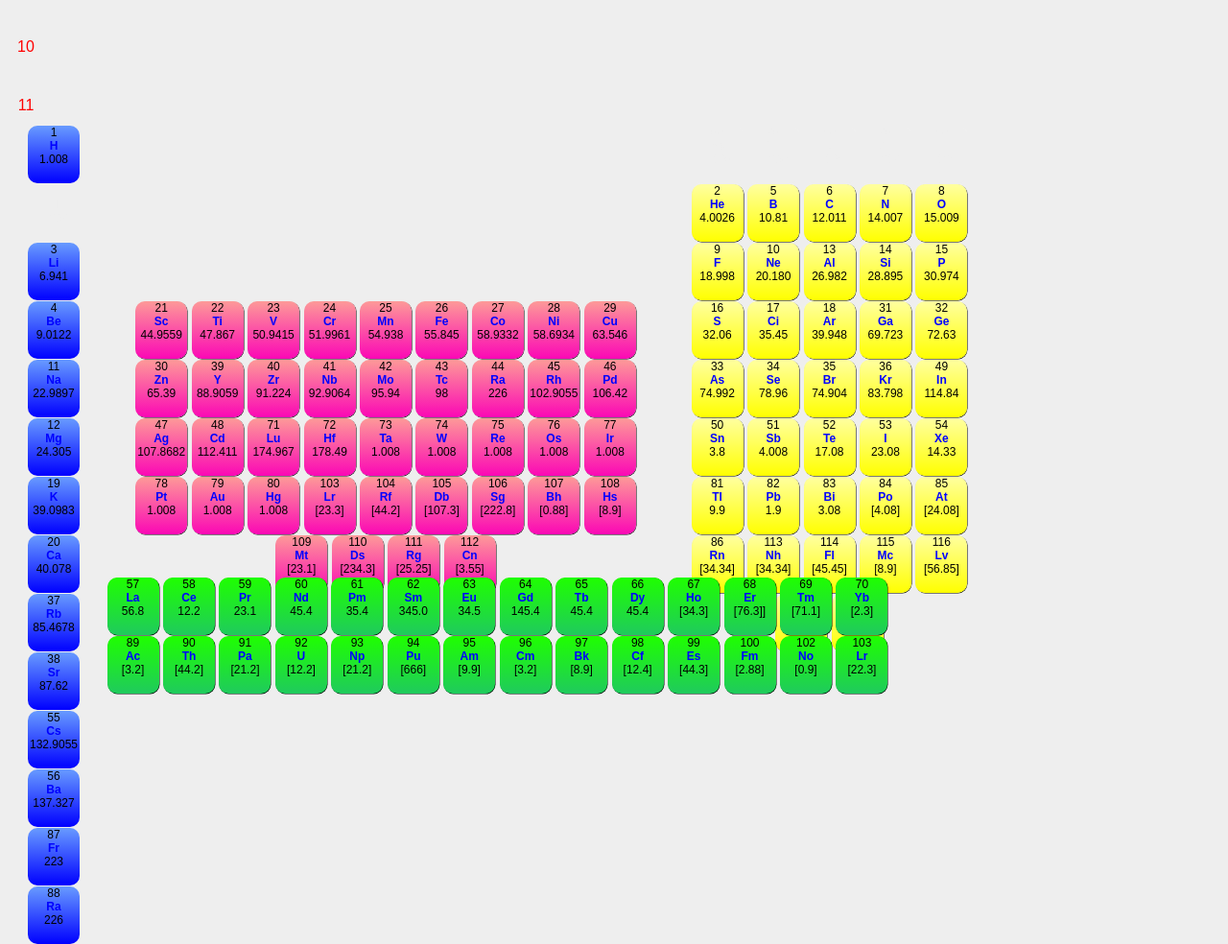
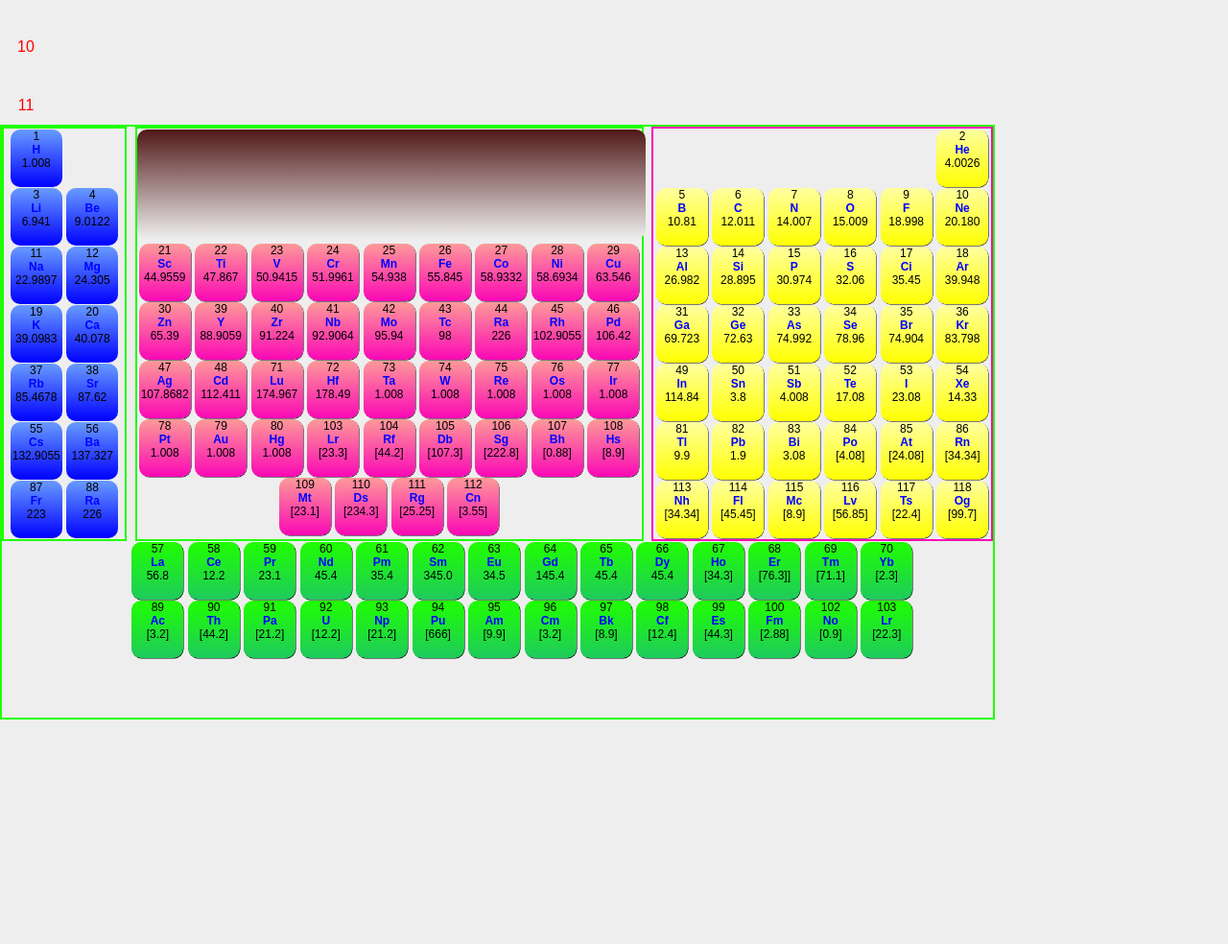
Before and after one commit to cristian-lillo-dev/tabla-periodica, a plain HTML site: page index.html in a window 1280 px wide. Shown: the part 560-1544 px from the top of the page at 96% size. After the commit the page ends 1324 px from the top, so only its background shows below. Drawn offline with Linux system fonts and the light colour scheme.

Commit message:
ultima version

```diff
--- a/style.css
+++ b/style.css
@@ -57,12 +57,14 @@ div#contenedor {
     height: 620px;
     display: inline-block;
     margin-right: 250px;
+    border: #1FFF00 solid 2px;
 }
 
 div#contenedor div#cajaa {
-    width: 112px;
-    height: 428px;
+    width: 130px;
+    height: 432px;
     float: left;
+    border: #1FFF00 2px solid;
 }
 
 div#contenedor div#cajaa div:nth-child(2) {
@@ -87,18 +89,20 @@ div#contenedor div#cajaa div {
 }
 
 div#contenedor div#cajab {
-    width: 580px;
-    height: 280px;
+    width: 530px;
+    height: 432px;
     display: inline-block;
+    border: #1FFF00 2px solid;
 }
 
 div#contenedor div#cajab div#espacio {
-    width: 580px;
-    height: 178px;
+
+    width: 530px;
+    height: 114px;
     border: none;
     display: inline-block;
     background-color: #EEEEEE;
-    background-image: linear-gradient( #EEEEEE, #EEEEEE);
+    background-image: linear-gradient( rgba(70, 9, 9, 0.933), #EEEEEE);
     box-shadow: none;
 }
 
@@ -114,9 +118,10 @@ div#contenedor div#cajab div {
 }
 
 div#contenedor div#cajac {
-    width: 345px;
-    height: 428px;
+    width: 356px;
+    height: 432px;
     float: right;
+    border: 2px solid #FB08B5 ;
 }
 
 div#contenedor div#cajac div:nth-child(1),
@@ -149,6 +154,7 @@ div#contenedor div#cajad {
     height: 200px;
     display: inline-block;
     padding: 0 0;
+    margin-left: 5%;
 }
 
 div#contenedor div#cajad div {
```
